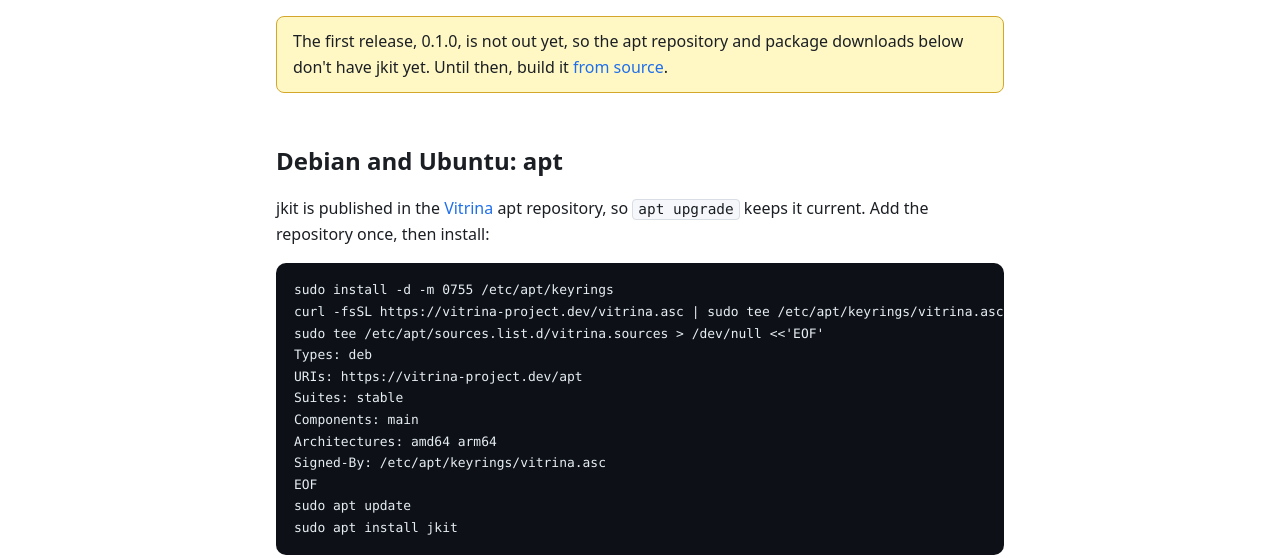
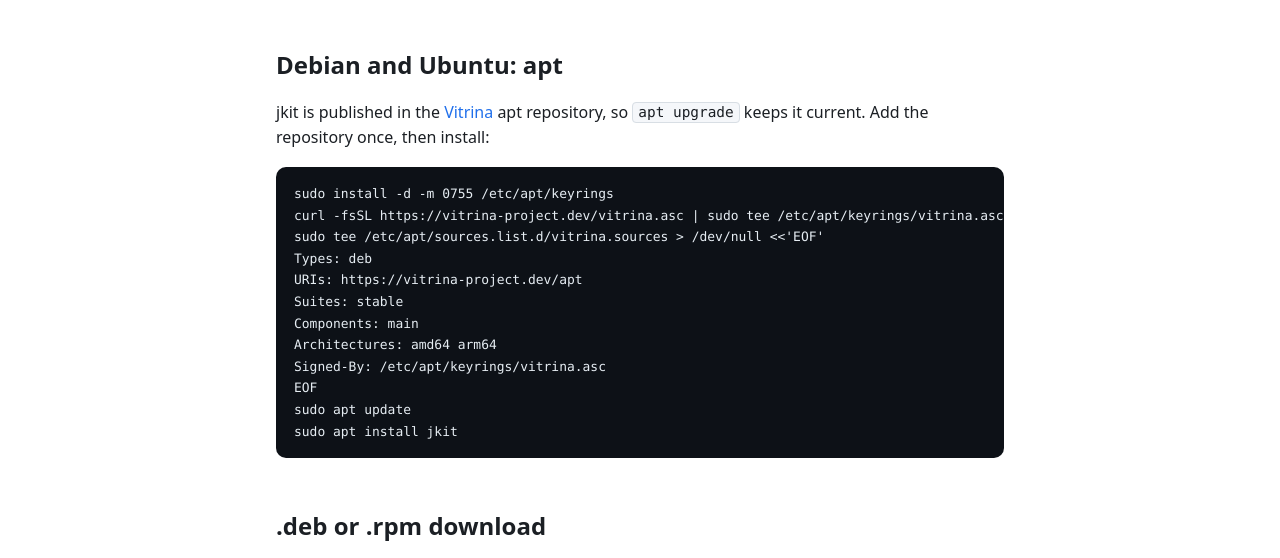
Before and after one commit to adriandeleon/jkit-website, an Astro site: page /jkit-website/install in a window 1280 px wide. Shown: the part 230-788 px from the top of the page. Built offline with nearby package versions, Linux system fonts and the light colour scheme; Astro itself is replaced by a stand-in of ours.

Commit message:
jkit 0.1.0 is out: drop the pre-release note
The apt repository and the release downloads now have jkit, so the
install page no longer points to building from source first.

Co-Authored-By: Claude Opus 5.5 <noreply@anthropic.com>

```diff
--- a/src/pages/index.astro
+++ b/src/pages/index.astro
@@ -34,7 +34,7 @@ const features = [
   <section class="hero">
     <div class="wrap hero-grid">
       <div>
-        <p class="badge">Prototype · Linux tested</p>
+        <p class="badge">v0.1.0 · Linux x64 and arm64</p>
         <h1>Install and switch JDKs, Maven and Gradle.</h1>
         <p class="lead">
           jkit is one small native command for Linux, macOS and Windows. Name a version, and an
--- a/src/pages/install.astro
+++ b/src/pages/install.astro
@@ -35,11 +35,6 @@ jkit use jdk@21 --global`;
     <p>
       jkit is a single native binary. It needs no JDK to run. Linux packages need glibc 2.34 or
       newer: Debian 12+, Ubuntu 22.04+, Fedora, and RHEL, Rocky or Alma 9+.
-    </p>
-
-    <p class="note">
-      The first release, 0.1.0, is not out yet, so the apt repository and package downloads below
-      don't have jkit yet. Until then, build it <a href="#from-source">from source</a>.
     </p>
 
     <h2>Debian and Ubuntu: apt</h2>
```
